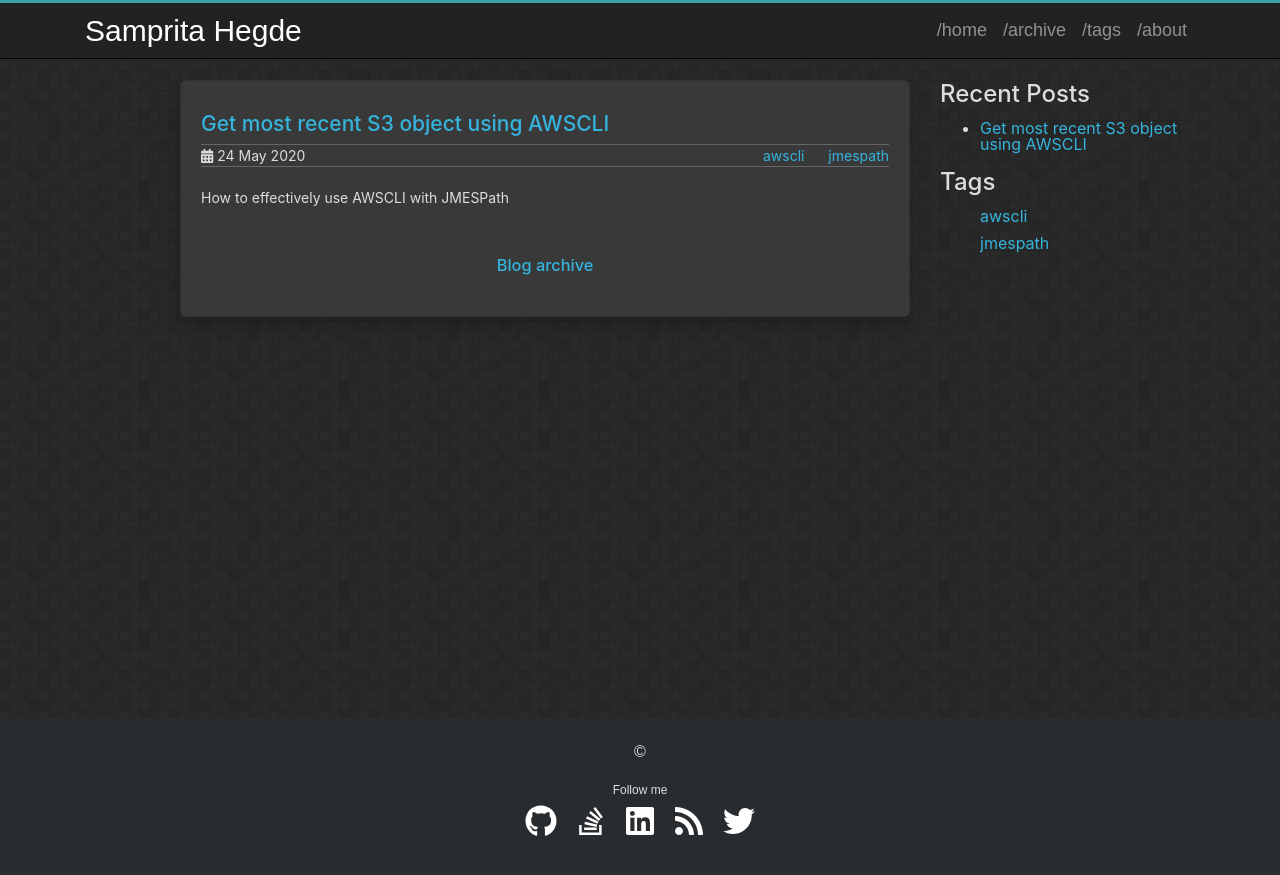
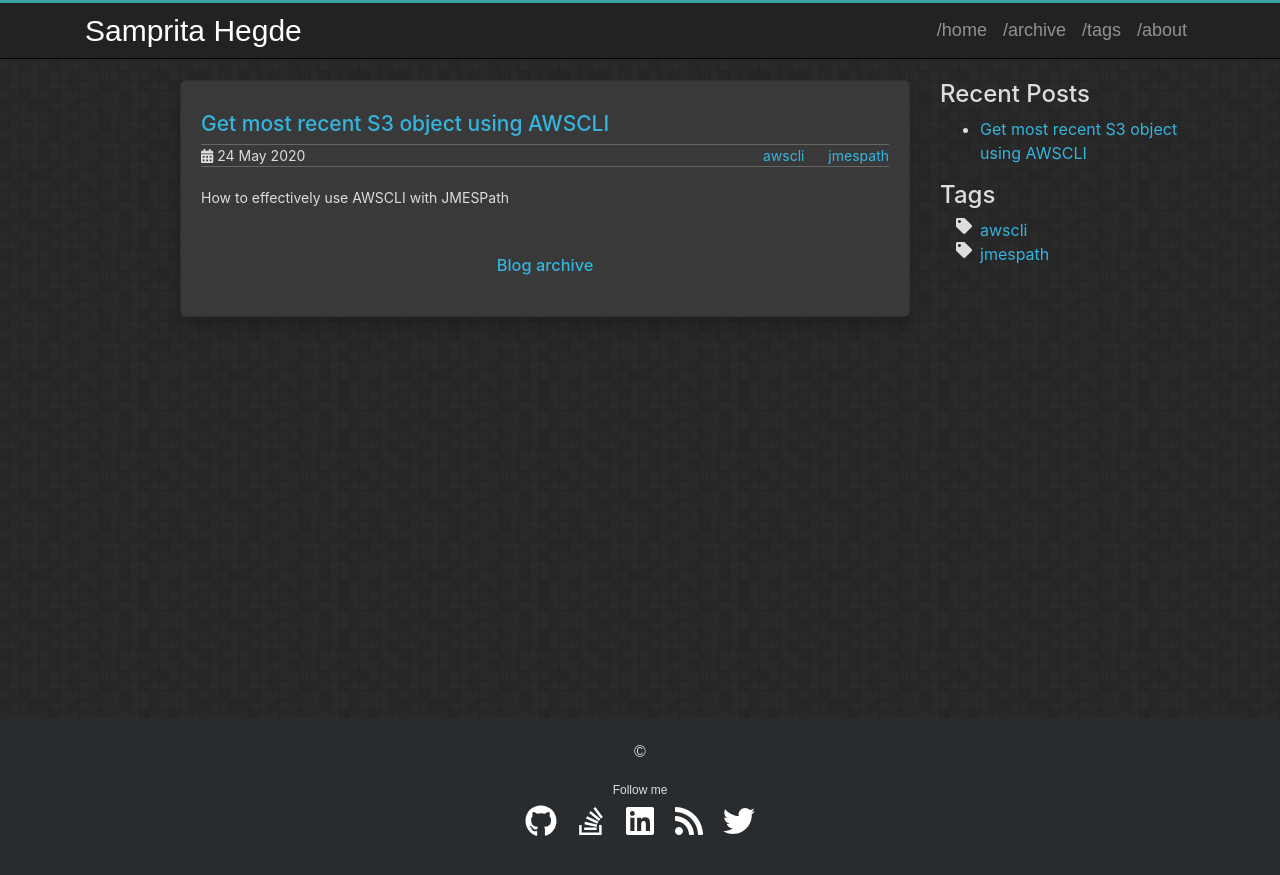
Before and after one commit to sampritavh/sampritavh.github.io, a Jekyll site: the page built from index.html, in a window 1280 px wide. Shown: the top 875 px of the page. Built offline with Jekyll 4.4.1, drawn with Linux system fonts in a browser that asks for light colours.

Commit message:
Fix missing tag icons from the sidebar

```diff
--- a/_includes/sidebar.html
+++ b/_includes/sidebar.html
@@ -9,11 +9,11 @@
 
 <div class="sidebar">
   <h2>Tags</h2>
-  <ul class="sideBarTags">
+  <ul class="fa-ul">
     {% assign tags = (site.tags | sort:0) %}
     {% for tag in tags %}
-    <li>
-      <a href="{{ '/tag/' | append: tag[0] | relative_url }}" data-toggle="tooltip" data-placement="right" title="{{ tag[1].size }}">
+    <li><span class="fa-li"><i class="fas fa-tag"></i></span>
+            <a href="{{ '/tag/' | append: tag[0] | relative_url }}" data-toggle="tooltip" data-placement="right" title="{{ tag[1].size }}">
         <span>{{tag[0] }}</span></a></li>
     {% endfor %}
   </ul>
--- a/assets/css/theme.scss
+++ b/assets/css/theme.scss
@@ -154,23 +154,6 @@ ul.share-buttons {
     -ms-transform: scale(1.3,1.3);
     -o-transform: scale(1.3,1.3);
     transform: scale(1.3,1.3);
-  }
-}
-
-//********************************************************
-//                    Sidebar
-//********************************************************
-.sidebar li {
-  margin-top: .7em;
-  line-height: 1em;
-}
-ul.sideBarTags {
-  list-style: none;
-  li:before {
-    content: '\f02b';
-    font-family: 'FontAwesome';
-    float: left;
-    margin-left: -1.5em;
   }
 }
 
```
